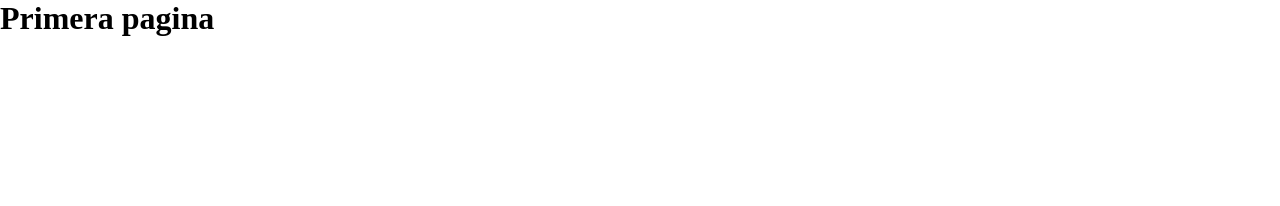
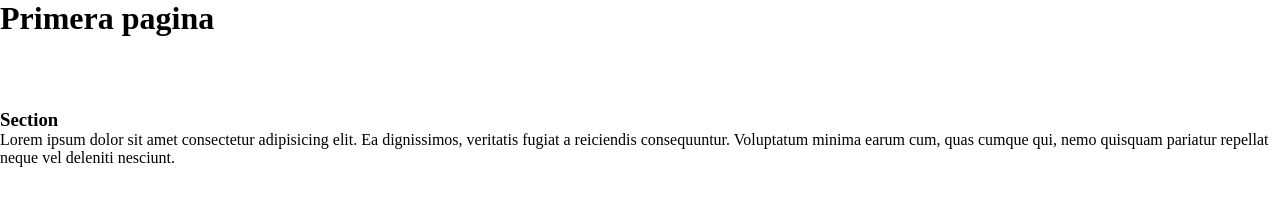
Before and after one commit to ericalicasados/proyect-cours, a plain HTML site: page index.html in a window 1280 px wide. Drawn offline with Linux system fonts and the light colour scheme.

Commit message:
segunda actualizacion

```diff
--- a/index.html
+++ b/index.html
@@ -24,5 +24,12 @@
     </ul>
 </nav>
 
+<aside id="aside">
+    <section class="section">
+        <h1>Section</h1>
+        <p>Lorem ipsum dolor sit amet consectetur adipisicing elit. Ea dignissimos, veritatis fugiat a reiciendis consequuntur. Voluptatum minima earum cum, quas cumque qui, nemo quisquam pariatur repellat neque vel deleniti nesciunt.</p>
+    </section>
+</aside>
+
 </body>
 </html>
```
